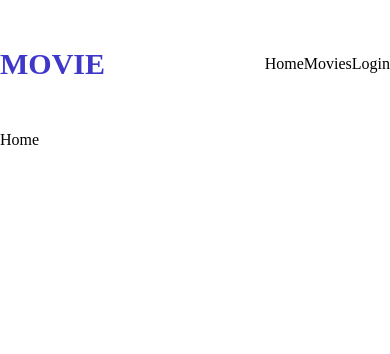
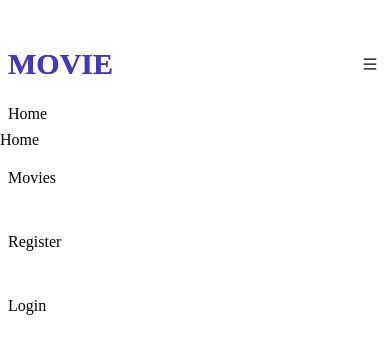
Before and after one commit to DKarimi90/movie-front, a React (Create React App) app: page / in a window 390 px wide. Shown: the top 354 px of the page. Built offline with nearby package versions, Linux system fonts and the light colour scheme; no server answers.

Commit message:
updated files

```diff
--- a/src/components/Navbar.js
+++ b/src/components/Navbar.js
@@ -1,15 +1,32 @@
 import React from 'react'
 import { Link, NavLink } from 'react-router-dom'
+import {AiOutlineMenu} from 'react-icons/ai'
 
 const Navbar = () => {
+
   return (
     <div className='w-full h-32'>
         <div className='w-full h-full max-w-[800px] mx-auto flex justify-between items-center'>
-            <div className='uppercase font-bold text-[var(--primary)] text-3xl'><Link to="/">Movie</Link></div>
-            <div>
-                <NavLink to="/">Home</NavLink>
-                <NavLink to="/movies">Movies</NavLink>
-                <NavLink to="/login">Login</NavLink>
+            <div className='uppercase font-bold text-[var(--primary)] text-3xl px-2'><Link to="/">Movie</Link></div>
+            <div className='hidden sm:flex'>
+                <NavLink to="/" className="anchors">Home</NavLink>
+                <NavLink to="/movies" className="anchors">Movies</NavLink>
+                <NavLink to="/register" className="anchors">Register</NavLink>
+                <NavLink to="/login" className="anchors">Login</NavLink>
+            </div>
+            <div className='block sm:hidden pr-3'>
+              <AiOutlineMenu />
+            </div>
+
+            {/* MOBILE MENU */}
+            <div className='absolute left-0 top-0 mt-[2.9rem] block sm:hidden'>
+            <div className='uppercase font-bold text-[var(--primary)] text-3xl px-2'><Link to="/">Movie</Link></div>
+            <div className='flex flex-col'>
+                <NavLink to="/" className="mobile-anchors">Home</NavLink>
+                <NavLink to="/movies" className="mobile-anchors">Movies</NavLink>
+                <NavLink to="/register" className="mobile-anchors">Register</NavLink>
+                <NavLink to="/login" className="mobile-anchors">Login</NavLink>
+            </div>
             </div>
         </div>
     </div>
--- a/src/index.css
+++ b/src/index.css
@@ -16,4 +16,10 @@
   body {
     @apply font-[Quicksand]
   }
+  .anchors {
+    @apply px-2
+  }
+  .mobile-anchors {
+   @apply py-5 px-2
+  }
 }
```
